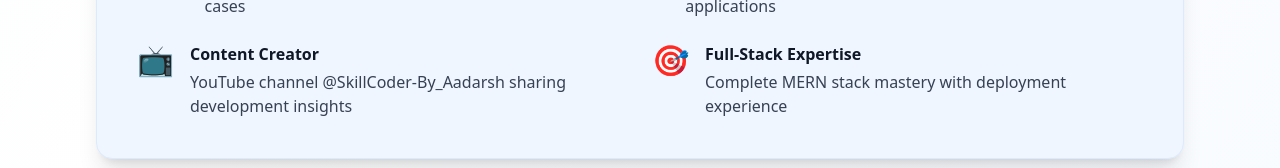
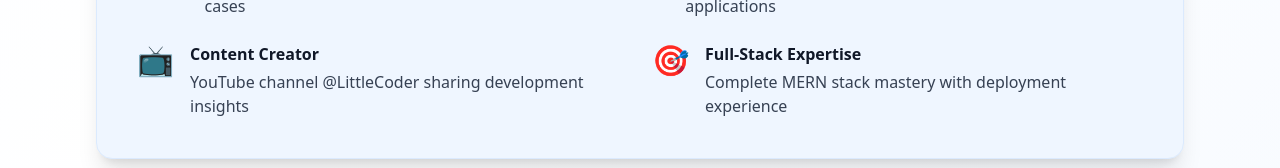
Before and after one commit to Ravikynoobcoder/portfolio, a React (Vite) app: page / in a window 1280 px wide. Shown: the part 2779-2947 px from the top of the page. Built offline with nearby package versions, Linux system fonts and the light colour scheme.

Commit message:
modified about component

```diff
--- a/src/pages/About.jsx
+++ b/src/pages/About.jsx
@@ -225,7 +225,7 @@ const About = () => {
                   Content Creator
                 </h3>
                 <p className={textPrimary}>
-                  YouTube channel @SkillCoder-By_Aadarsh sharing development
+                  YouTube channel @LittleCoder sharing development
                   insights
                 </p>
               </div>
```
